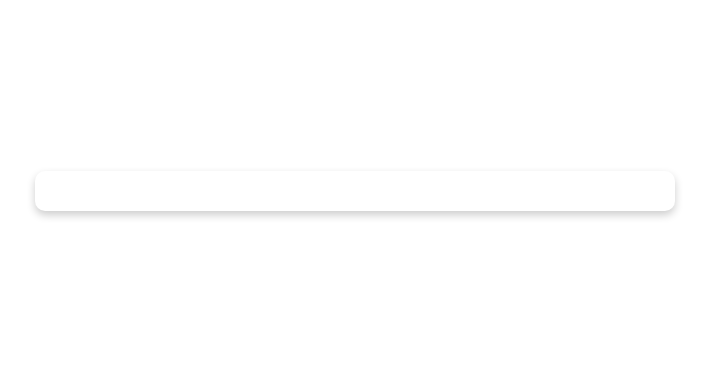
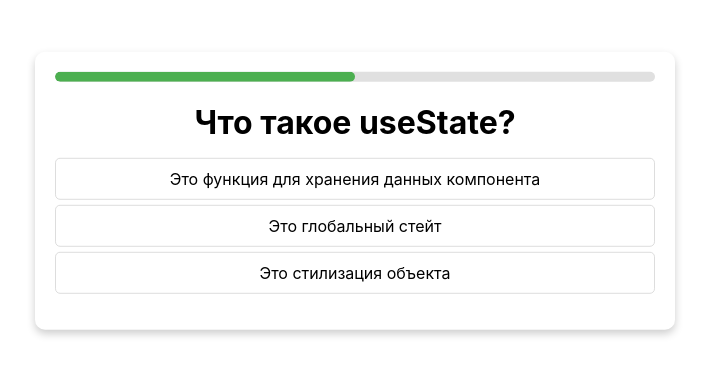
Before and after one commit to varavoi/Quiz, a React (Create React App) app: page / in a window 1280 px wide. Shown: the part 209-584 px from the top of the page, without its empty margins (285-994 px from the left). Built offline with nearby package versions, Linux system fonts and the light colour scheme.

Commit message:
Написал компоненту Game, где отображены как будут выглядеть вопросы и ответы для выбора

```diff
--- a/src/App.css
+++ b/src/App.css
@@ -37,7 +37,6 @@
   }
 }
 
-
 .App{
   /* Стили для окна */
   position: fixed; /* Фиксированное позиционирование для центрирования */
@@ -53,3 +52,47 @@
   z-index: 100; /* Поставить окно поверх других элементов */
 
 }
+
+.progress {
+  width: 100%;
+  height: 10px; /* Высота прогрессбара */
+  background-color: #e0e0e0; /* Цвет фона прогрессбара */
+  border-radius: 5px; /* Закругленные углы */
+  overflow: hidden; /* Скрываем лишний контент */
+  margin-bottom: 15px; /* Отступ снизу */
+}
+
+.progressFill {
+  height: 100%;
+  background-color: #4CAF50; /* Цвет заполнения */
+  border-radius: 5px;
+  transition: width 0.3s ease; /* Плавное изменение ширины */
+}
+
+h1 {
+  font-size: 2em; /* Размер шрифта заголовка */
+  margin-bottom: 10px; /* Отступ снизу */
+}
+
+ul {
+  list-style: none; /* Убираем маркеры списка */
+  padding: 0; /* Убираем отступы списка */
+}
+
+li {
+  padding: 10px; /* Отступ для каждого пункта списка */
+  border: 1px solid #ddd; /* Тонкая рамка для каждого пункта */
+  border-radius: 5px; /* Закругленные углы для каждого пункта */
+  margin-bottom: 5px; /* Отступ снизу для каждого пункта */
+  cursor: pointer; /* Курсор "указатель" при наведении */
+}
+
+li:hover {
+  background-color: #f5f5f5; /* Светлый фон при наведении */
+}
+
+
+ li:active {
+  background-color: #4CAF50;
+  color: white;
+ }
--- a/src/App.js
+++ b/src/App.js
@@ -2,13 +2,27 @@ import React, { useState } from 'react';
 import logo from './logo.svg';
 import './App.css';
 
-
+function Game(){
+  return (
+    <div>
+      <div className='progress'>
+        <div style={{width:'50%'}} className='progressFill'></div>
+      </div>
+      <h1>Что такое useState?</h1>
+      <ul>
+        <li>Это функция для хранения данных компонента</li>
+        <li>Это глобальный стейт</li>
+        <li>Это стилизация объекта</li>
+      </ul>
+    </div>
+  )
+}
 function App() {
   //let count =0;
 
   return (
     <div className="App">
-
+      <Game/>
     </div>
   );
 }
```
